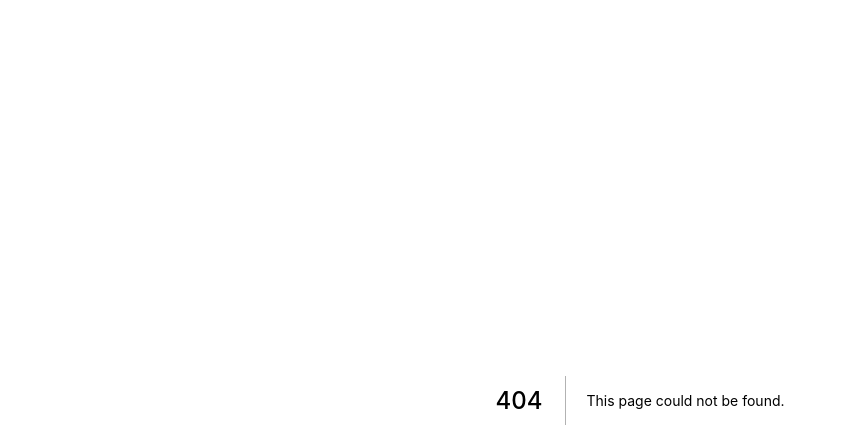
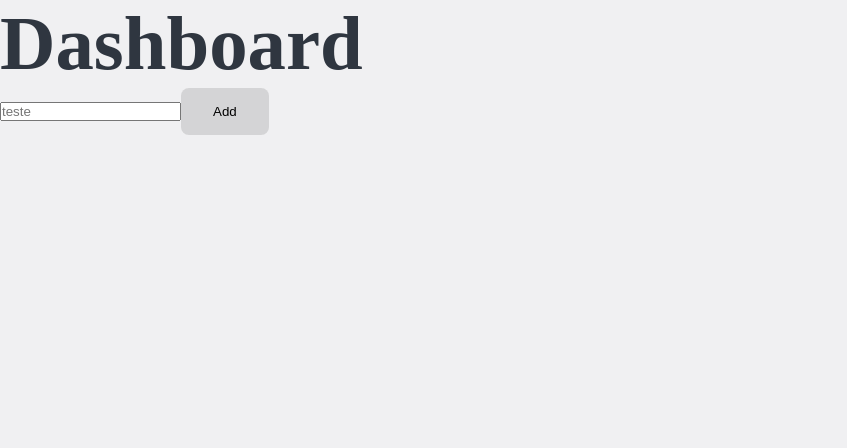
Before and after one commit to jjunior96/github-search-repository, a Next.js app: page /dashboard in a window 1280 px wide. Before the commit this address had no page. Shown: the top 448 px of the page, without its empty margins (0-847 px from the left). Built offline with nearby package versions, Linux system fonts and the light colour scheme.

Commit message:
feat: create dashboard page

```diff
--- /dev/null
+++ b/src/pages/dashboard/index.tsx
@@ -0,0 +1,21 @@
+import Form from '../../components/Form';
+import Input from '../../components/Input';
+import Button from '../../components/Button';
+
+import * as S from './styles';
+
+const Dashboard: React.FC = () => {
+  return (
+    <S.Container>
+      <S.Title>Dashboard</S.Title>
+      <Form>
+        <Input />
+        <Button>
+          Add
+        </Button>
+      </Form>
+    </S.Container>
+  )
+}
+
+export default Dashboard;
--- /dev/null
+++ b/src/pages/dashboard/styles.ts
@@ -0,0 +1,12 @@
+import styled from 'styled-components';
+
+export const Container = styled.div`
+  width: 100%;
+  min-height: 100vh;
+  background-color: #F0F0F2;
+`;
+
+export const Title = styled.h1`
+  font-size: 4.8rem;
+  color: #2F3640;
+`;
```
